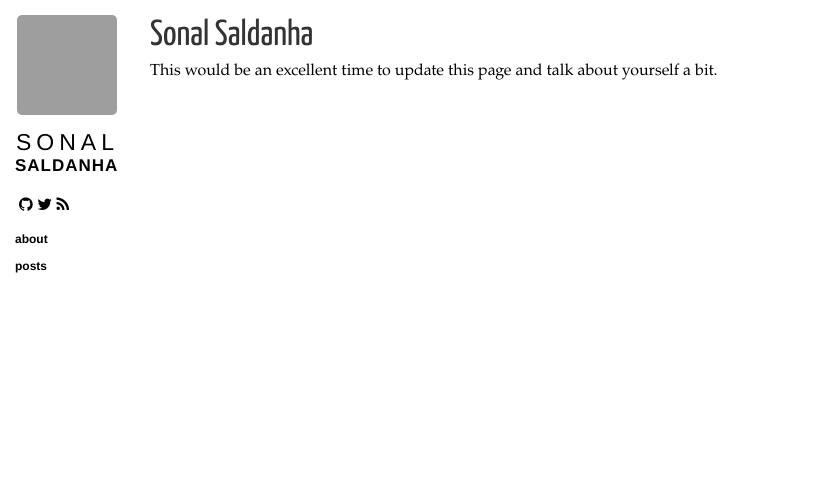
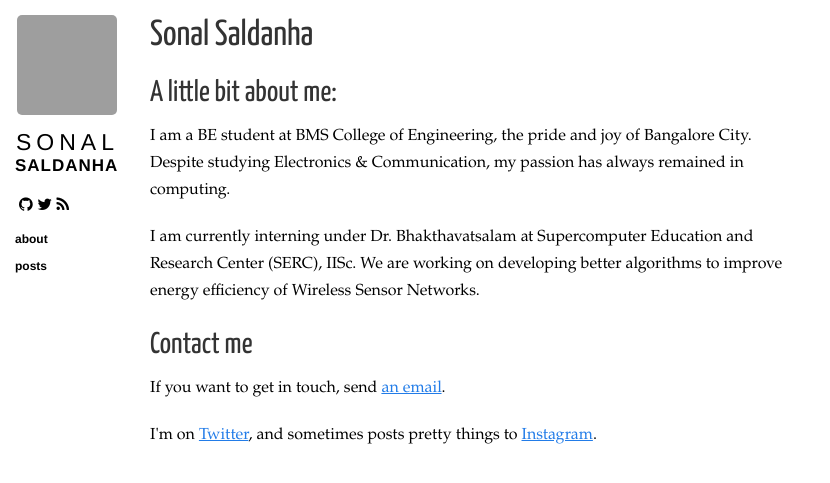
Before and after one commit to ssonal/ssonal.github.io, a Jekyll site: the page built from about.html, in a window 1280 px wide. Shown: the top 483 px of the page, without its empty margins (0-830 px from the left). Built offline with Jekyll 4.4.1, drawn with Linux system fonts in a browser that asks for light colours; nearby versions of some CDN libraries; Markdown is read by kramdown in place of the engine named in the settings; grey boxes are pictures that could not be loaded.

Commit message:
Update about.html

```diff
--- a/about.html
+++ b/about.html
@@ -7,5 +7,28 @@ title: "About"
 <section class="content">
   <h1>{{ site.name }}</h1>
 
-  <p>This would be an excellent time to update this page and talk about yourself a bit.</p>
+  <h2>A little bit about me:</h2>
+    <p>
+      I am a BE student at BMS College of Engineering, the pride and joy of Bangalore City.
+      Despite studying Electronics & Communication, my passion has always remained in computing.
+    </p>
+
+    <p>
+      I am currently interning under Dr. Bhakthavatsalam at Supercomputer Education and Research Center (SERC), IISc.
+      We are working on developing better algorithms to improve energy efficiency of Wireless Sensor Networks.
+    </p>
+
+    <h2>Contact me</h2>
+    <p>
+      If you want to get in touch, send
+      <a
+      href="mailto:sonal.saldanha@gmail.com;">an email</a>.
+    </p>
+
+    <p>
+      I'm on <a href="https://twitter.com/ssonal">Twitter</a>, and
+      sometimes posts pretty things to <a href="https://instagram.com/ssonal">Instagram</a>.
+    </p>
+
+
 </section>
```
